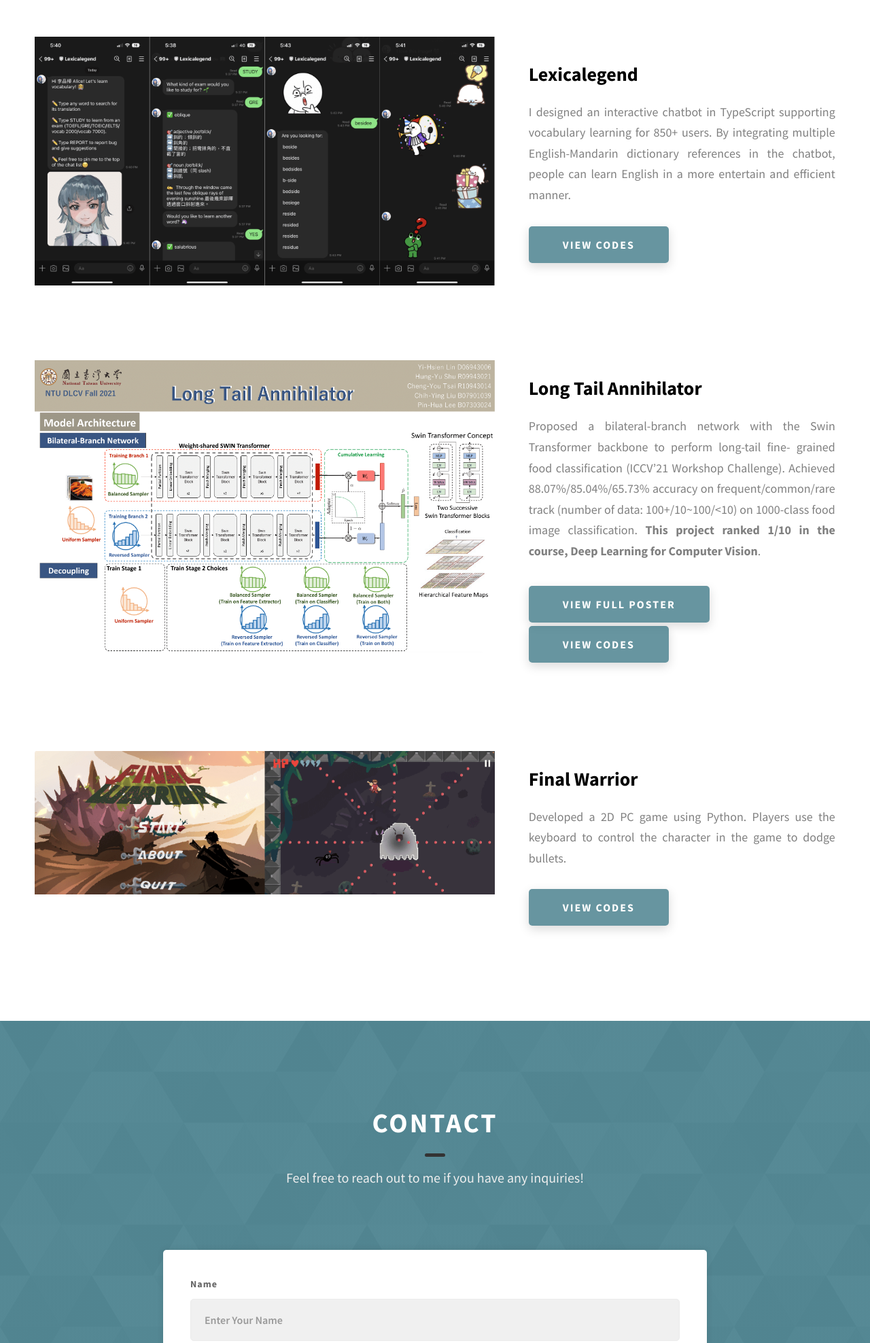
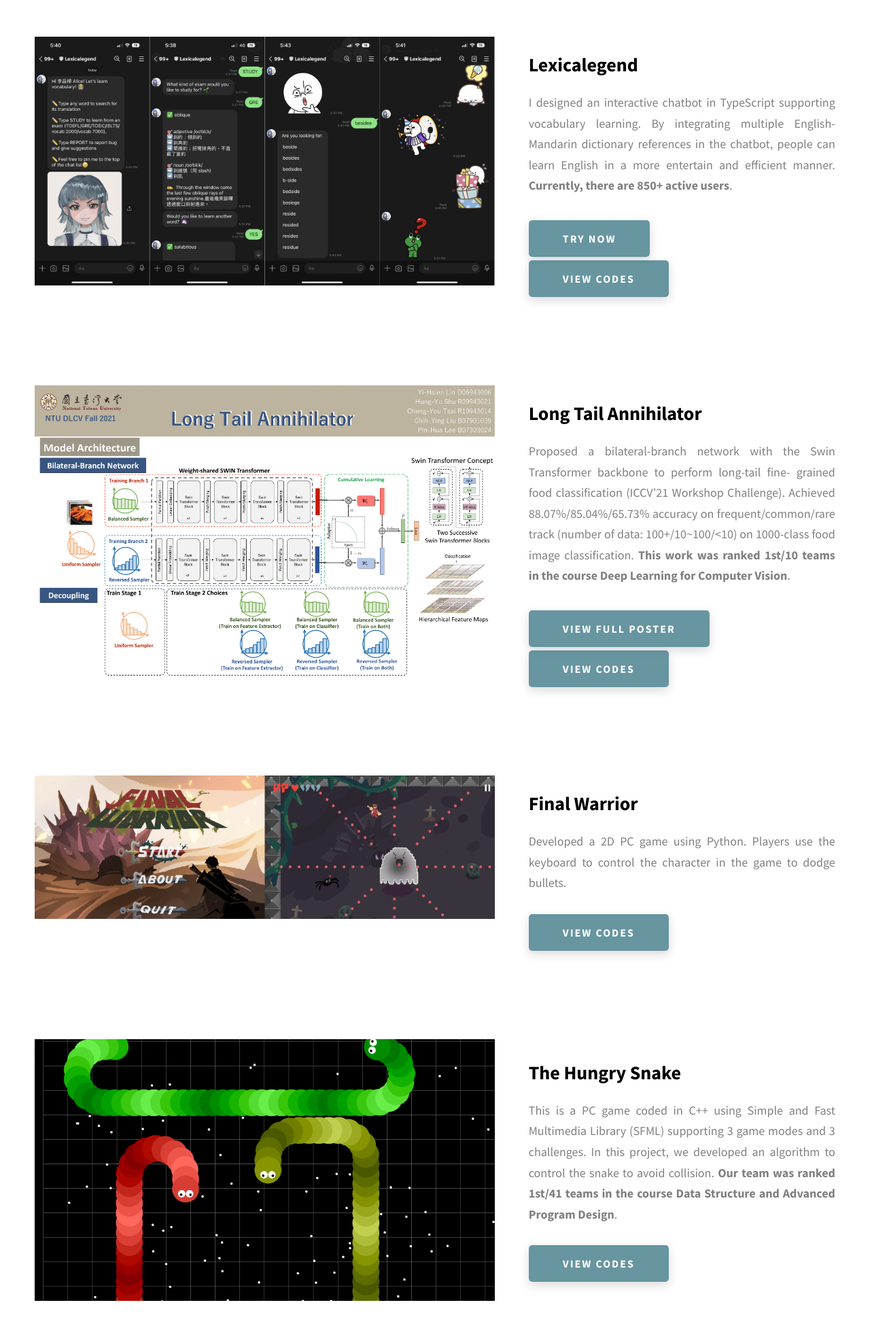
Before and after one commit to itsalicelee/itsalicelee.github.io, a website: page index.html in a window 1280 px wide. Shown: the part 4440-6416 px from the top of the page at 68% size. Drawn offline with Linux system fonts and the light colour scheme.

Commit message:
feat: add project

```diff
--- a/index.html
+++ b/index.html
@@ -29,7 +29,9 @@
                             class="header__logo-img"
                         />
                     </div>
-                    <span class="header__logo-sub magic-hover magic-hover__square">Pin-Hua (Alice) Lee</span>
+                    <span class="header__logo-sub magic-hover magic-hover__square"
+                        >Pin-Hua (Alice) Lee</span
+                    >
                 </div>
                 <div class="header__main">
                     <ul class="header__links">
@@ -466,17 +468,28 @@
                             <h3 class="projects__row-content-title">Lexicalegend</h3>
                             <p class="projects__row-content-desc">
                                 I designed an interactive chatbot in TypeScript supporting
-                                vocabulary learning for 850+ users. By integrating
-                                multiple English-Mandarin dictionary references in the
-                                chatbot, people can learn English in a more entertain and
-                                efficient manner.
+                                vocabulary learning. By integrating multiple
+                                English-Mandarin dictionary references in the chatbot,
+                                people can learn English in a more entertain and efficient
+                                manner. <b>Currently, there are 850+ active users</b>.
+                                <p>
+                                <a
+                                    href="https://line.me/R/ti/p/@621plnyb"
+                                    class="btn btn--med btn--theme dynamicBgClr magic-hover magic-hover__square"
+                                    target="_blank"
+                                    >Try now</a
+                                >
                                 </p>
+                                <p>
                                     <a
                                     href="https://github.com/itsalicelee/Lexicalegend"
                                     class="btn btn--med btn--theme dynamicBgClr magic-hover magic-hover__square"
                                     target="_blank"
                                     >View Codes</a
                                 >
+                                </p>
+
+                            </p>
                         </div>
                     </div>
                     <!-- Project 2 -->
@@ -501,8 +514,8 @@
                                 track (number of data: 100+/10~100/<10) on 1000-class food
                                 image classification.
                                 <b
-                                    >This project ranked 1/10 in the course, Deep Learning
-                                    for Computer Vision</b
+                                    >This work was ranked 1st/10 teams in the course Deep
+                                    Learning for Computer Vision</b
                                 >.
                             </p>
                             <p>
@@ -542,6 +555,36 @@
                             </p>
                             <a
                                 href="https://github.com/itsalicelee/Final-Warrior"
+                                class="btn btn--med btn--theme dynamicBgClr magic-hover magic-hover__square"
+                                target="_blank"
+                                >View Codes</a
+                            >
+                        </div>
+                    </div>
+                    <!-- Project 4 -->
+                    <div class="projects__row">
+                        <div class="projects__row-img-cont">
+                            <img
+                                src="./assets/png/snake.png"
+                                alt="Snake Screenshot"
+                                class="projects__row-img"
+                                loading="lazy"
+                            />
+                        </div>
+                        <div class="projects__row-content">
+                            <h3 class="projects__row-content-title">The Hungry Snake</h3>
+                            <p class="projects__row-content-desc">
+                                This is a PC game coded in C++ using Simple and Fast
+                                Multimedia Library (SFML) supporting 3 game modes and 3
+                                challenges. In this project, we developed an algorithm to
+                                control the snake to avoid collision.
+                                <b
+                                    >Our team was ranked 1st/41 teams in the course Data
+                                    Structure and Advanced Program Design</b
+                                >.
+                            </p>
+                            <a
+                                href="https://github.com/itsalicelee/The-Hungry-Snake"
                                 class="btn btn--med btn--theme dynamicBgClr magic-hover magic-hover__square"
                                 target="_blank"
                                 >View Codes</a
```
Also changed, not shown: assets/png/snake.png (added). Lines whose indentation alone changed are shown as unchanged.
